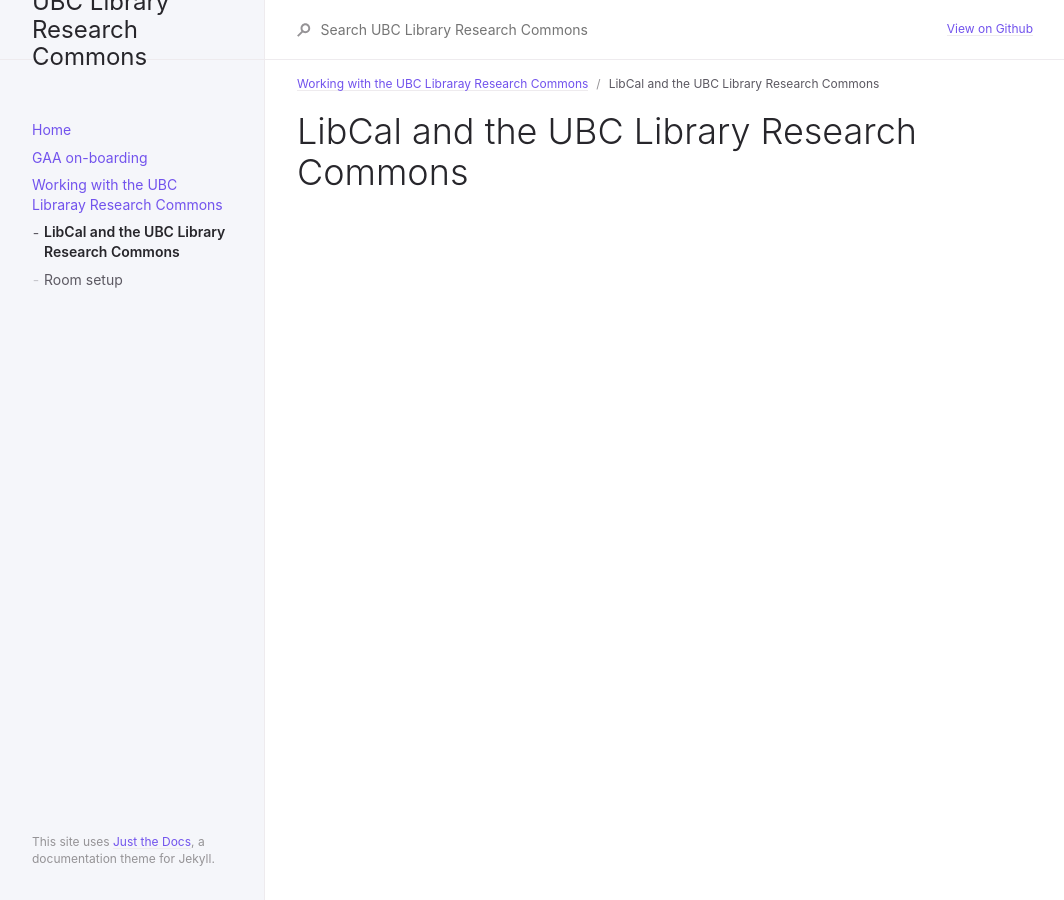
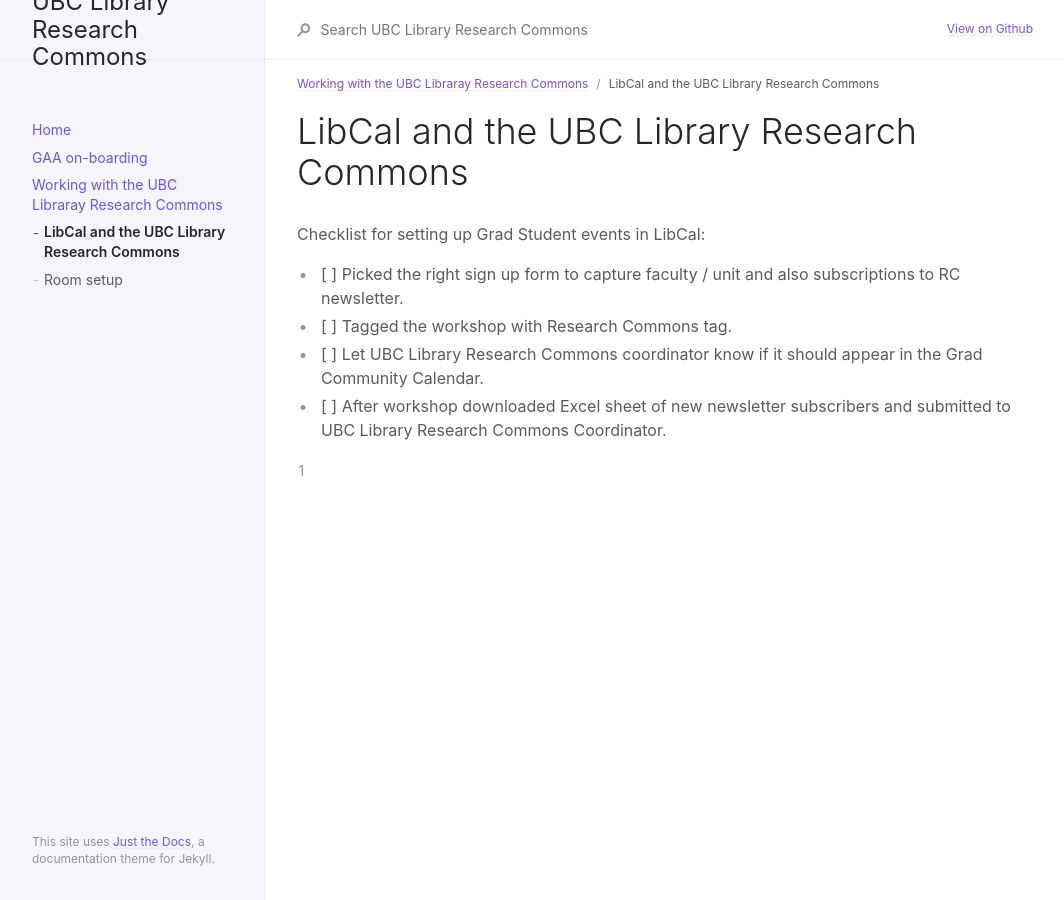
Before and after one commit to sarahblay/rc-docs, a Jekyll site: the page built from docs/usingthercspaces/libcal.md, in a window 1280 px wide. Shown: the whole page, without its empty margins (107-1171 px from the left). Built offline with Jekyll 4.4.1, drawn with Linux system fonts in a browser that asks for light colours.

Commit message:
Update libcal.md

```diff
--- a/docs/usingthercspaces/libcal.md
+++ b/docs/usingthercspaces/libcal.md
@@ -5,3 +5,10 @@ parent: Working with the UBC Libraray Research Commons
 nav_order: 1
 ---
 # LibCal and the UBC Library Research Commons
+Checklist for setting up Grad Student events in LibCal:
+- \[ ] Picked the right sign up form to capture faculty / unit and also subscriptions to RC newsletter.
+- \[ ] Tagged the workshop with Research Commons tag.
+- \[ ] Let UBC Library Research Commons coordinator know if it should appear in the Grad Community Calendar.
+- \[ ] After workshop downloaded Excel sheet of new newsletter subscribers and submitted to UBC Library Research Commons Coordinator.
+
+1.
```
